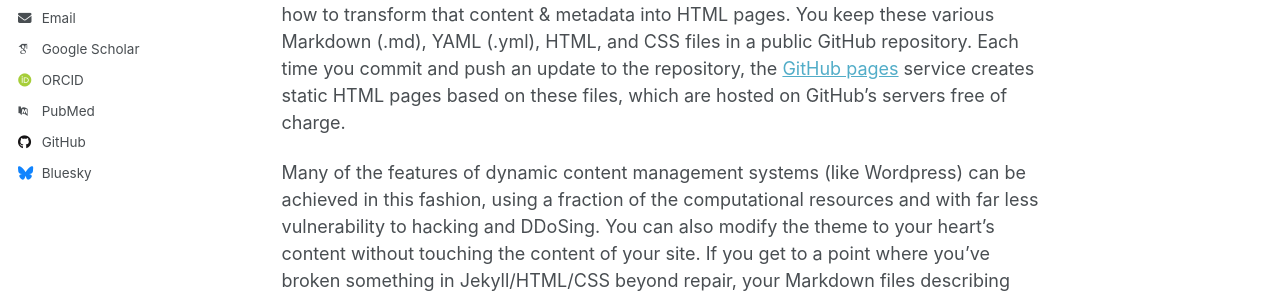
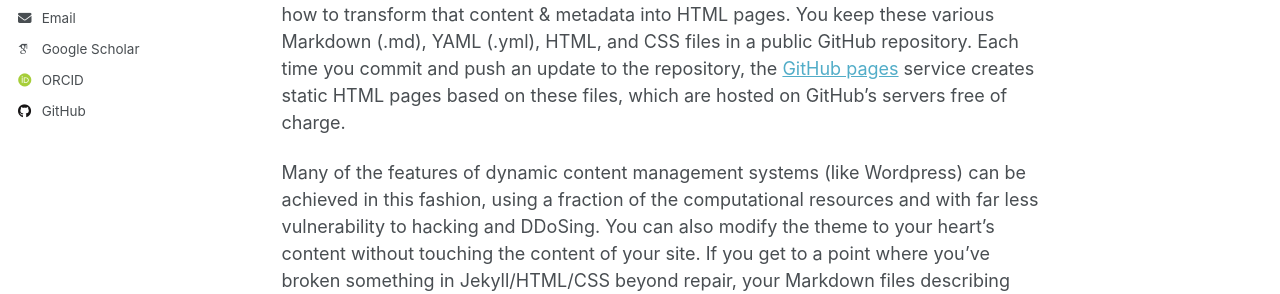
Before and after one commit to ottotpschmidt/ottotpschmidt.github.io, a Jekyll site: the page built from _pages/about.md, in a window 1280 px wide. Shown: the part 586-880 px from the top of the page. Built offline with Jekyll 4.4.1, drawn with Linux system fonts in a browser that asks for light colours; some web fonts are replaced; a script that is not in the unit is left out.

Commit message:
Update Google Scholar and ORCID links in config

```diff
--- a/_config.yml
+++ b/_config.yml
@@ -36,12 +36,11 @@ author:
   # Academic websites
   academia         : # URL
   arxiv            : # URL - Update with the correct link to your profile
-  googlescholar    : "https://scholar.google.com/citations?user=PS_CX0AAAAAJ"
+  googlescholar    : "https://scholar.google.com/citations?user=hxqjZOQAAAAJ&hl=en"
   inspire-hep      : # URL
   impactstory      : # URL
-  orcid            : "http://orcid.org/yourorcidurl"
+  orcid            : "https://orcid.org/0009-0000-8761-0706"
   semantic         : # URL
-  pubmed           : "https://www.ncbi.nlm.nih.gov/pubmed/?term=john+snow"
   researchgate     : # URL
   scopus           : # URL
 
@@ -49,13 +48,12 @@ author:
   bitbucket        : # Username - Update with your username on the site
   codepen          : # Username
   dribbble         : # Username
-  github           : "academicpages"
+  github           : "https://github.com/OTPS3141"
   kaggle           : # Username
   stackoverflow    : # User number or user number and name (i.e., use "1" or "1/jeff-atwood")
 
   # Social media
   artstation       : # Username
-  bluesky          : "bsky.app" # Replace this with you Bluesky username
   facebook         : # Username
   flickr           : # Username
   foursquare       : # Username
```
